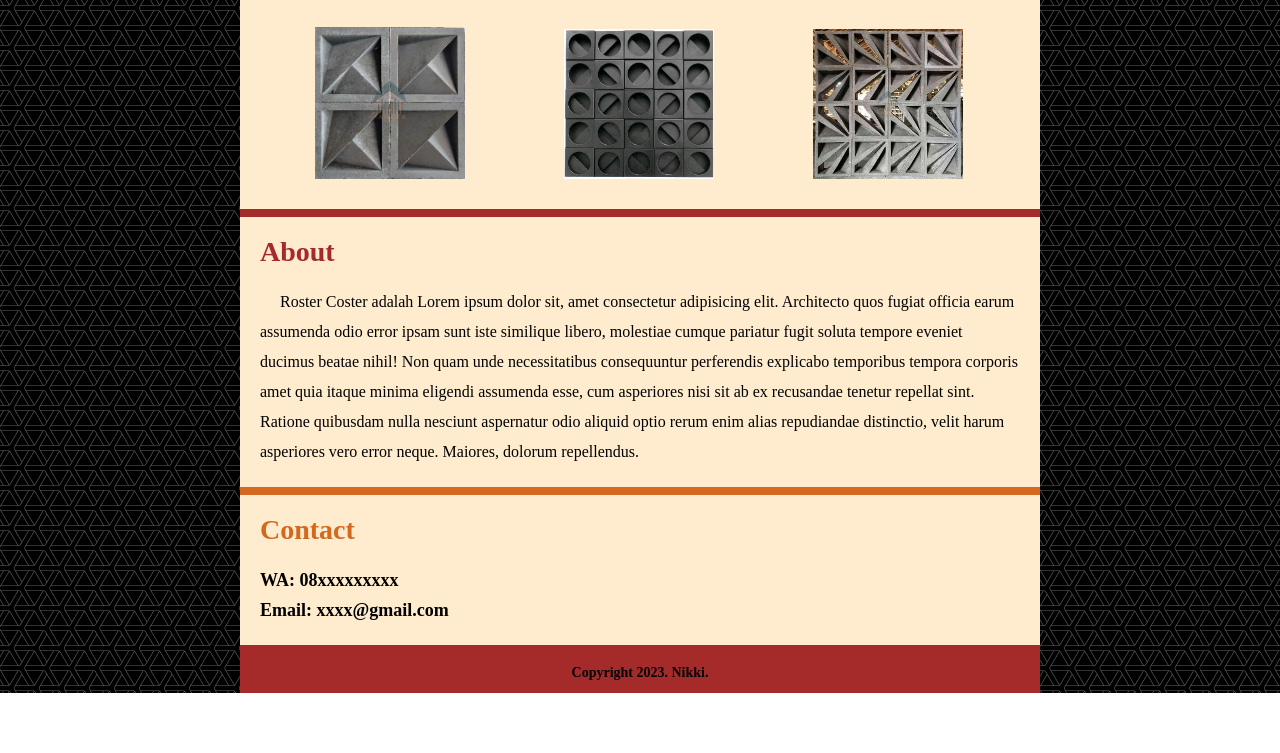
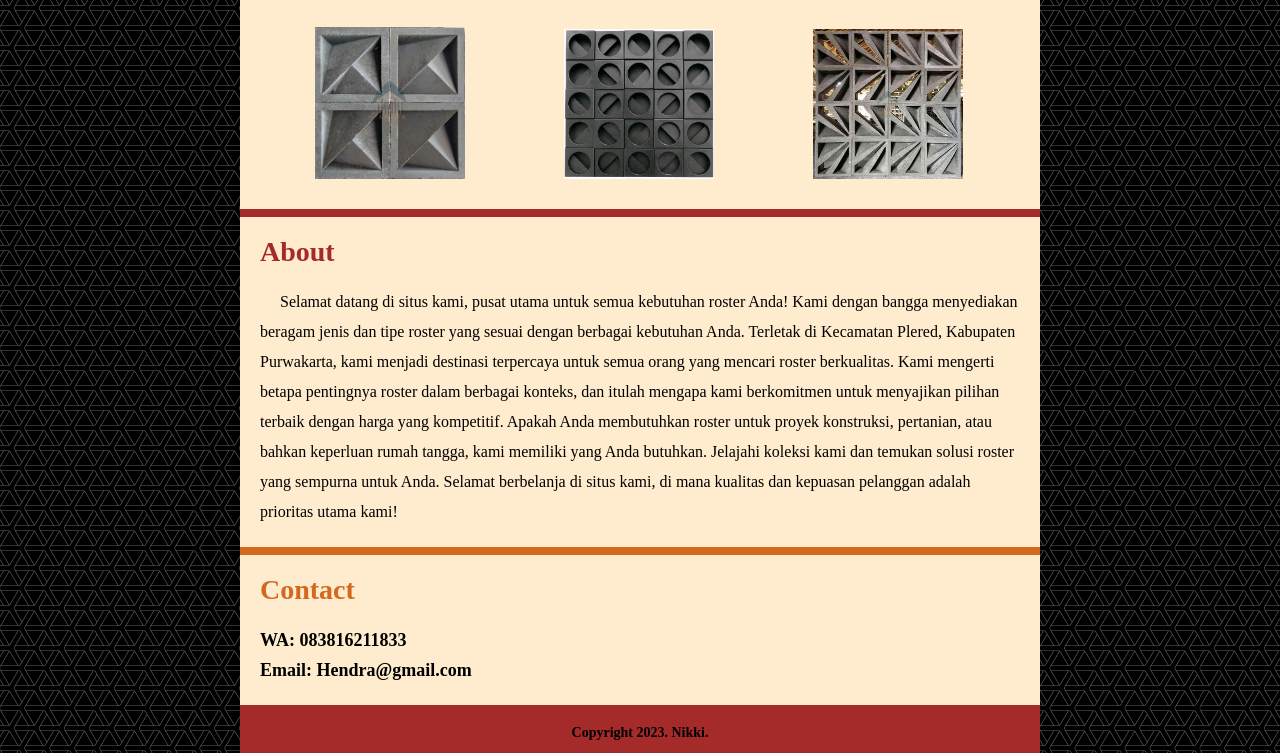
Before and after one commit to Nikki1412/Roster-Coster-Responsive, a plain HTML site: page index.html in a window 1280 px wide. Shown: the part 829-1582 px from the top of the page. Before the commit the page ends 1522 px from the top, so only its background shows below. Drawn offline with Linux system fonts and the light colour scheme.

Commit message:
update nomor dan about

```diff
--- a/index.html
+++ b/index.html
@@ -42,18 +42,24 @@
         </div>
         <div id="abt" class="about">
             <h2>About</h2>
-            <p>Roster Coster adalah Lorem ipsum dolor sit, amet consectetur adipisicing elit. Architecto quos fugiat
-                officia earum assumenda odio error ipsam sunt iste similique libero, molestiae cumque pariatur fugit
-                soluta tempore eveniet ducimus beatae nihil! Non quam unde necessitatibus consequuntur perferendis
-                explicabo temporibus tempora corporis amet quia itaque minima eligendi assumenda esse, cum asperiores
-                nisi sit ab ex recusandae tenetur repellat sint. Ratione quibusdam nulla nesciunt aspernatur odio
-                aliquid optio rerum enim alias repudiandae distinctio, velit harum asperiores vero error neque. Maiores,
-                dolorum repellendus.</p>
+            <p>Selamat datang di situs kami, pusat utama untuk semua kebutuhan roster Anda! Kami dengan bangga
+                menyediakan beragam
+                jenis dan tipe roster yang sesuai dengan berbagai kebutuhan Anda. Terletak di Kecamatan Plered,
+                Kabupaten Purwakarta,
+                kami menjadi destinasi terpercaya untuk semua orang yang mencari roster berkualitas. Kami mengerti
+                betapa pentingnya
+                roster dalam berbagai konteks, dan itulah mengapa kami berkomitmen untuk menyajikan pilihan terbaik
+                dengan harga yang
+                kompetitif. Apakah Anda membutuhkan roster untuk proyek konstruksi, pertanian, atau bahkan keperluan
+                rumah tangga, kami
+                memiliki yang Anda butuhkan. Jelajahi koleksi kami dan temukan solusi roster yang sempurna untuk Anda.
+                Selamat
+                berbelanja di situs kami, di mana kualitas dan kepuasan pelanggan adalah prioritas utama kami!</p>
         </div>
         <div id="cont" class="contact">
             <h2>Contact</h2>
-            <h3>WA: 08xxxxxxxxx</h3>
-            <h3>Email: xxxx@gmail.com</h3>
+            <h3>WA: 083816211833</h3>
+            <h3>Email: Hendra@gmail.com</h3>
         </div>
         <div class="footer">
             <h2>Copyright 2023. Nikki.</h2>
```
